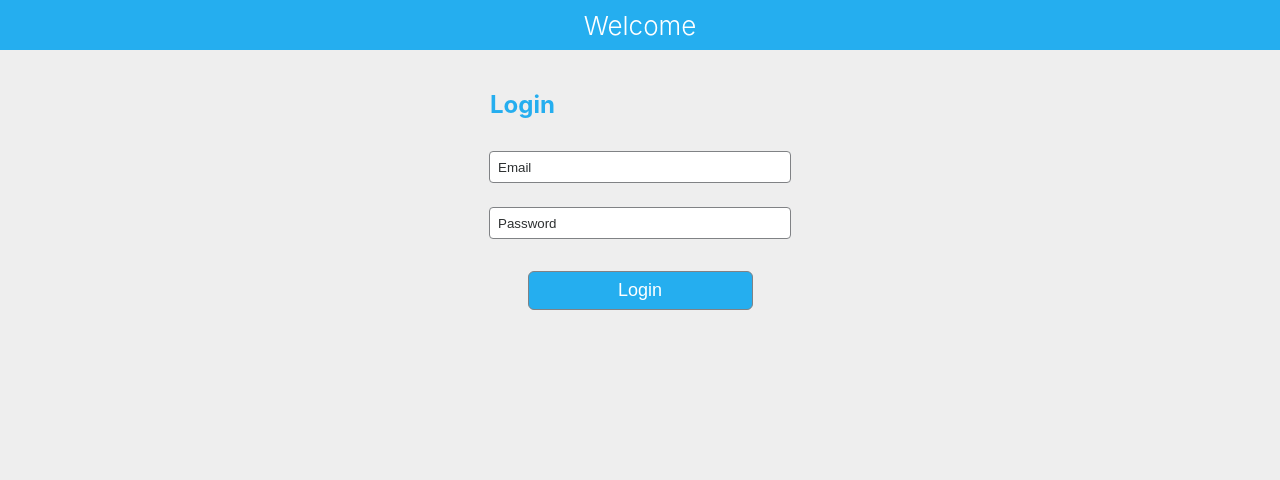
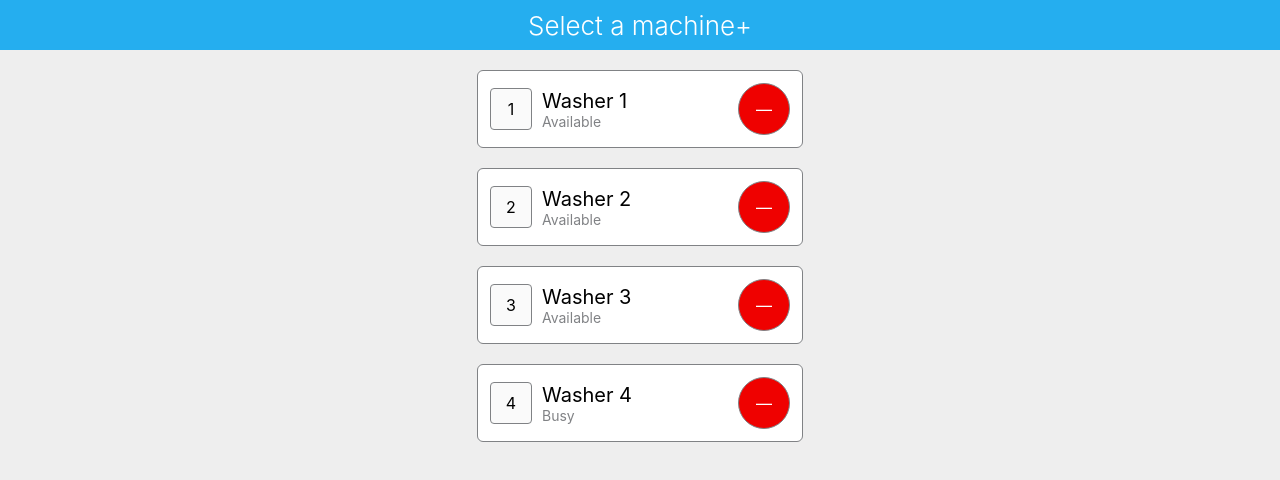
Before and after one commit to willchan8/payrange, a React (Create React App) app: page /dashboard in a window 1280 px wide. Shown: the top 480 px of the page. Built offline with nearby package versions, Linux system fonts and the light colour scheme.

Commit message:
Add routing and render item list

```diff
--- a/package.json
+++ b/package.json
@@ -6,6 +6,7 @@
     "@testing-library/jest-dom": "^4.2.4",
     "@testing-library/react": "^9.3.2",
     "@testing-library/user-event": "^7.1.2",
+    "history": "^5.0.0",
     "node-sass": "^4.14.1",
     "react": "^16.13.1",
     "react-dom": "^16.13.1",
--- a/src/components/App.js
+++ b/src/components/App.js
@@ -1,42 +1,19 @@
-import React, { useState } from 'react';
-import '../styles/App.scss';
+import React from 'react';
+import '../styles/main.scss';
+import { BrowserRouter as Router, Route, Switch } from 'react-router-dom';
+import Login from './Login';
+import Dashboard from './Dashboard';
 
-function App() {
-  const [email, setEmail] = useState('');
-  const [password, setPassword] = useState('');
 
-  const handleSubmit = (e) => {
-    e.preventDefault();
-    console.log(email, password);
-  }
-
-  return (
-    <div className="app">
-      <div className="header">
-        <div>Welcome</div>
-      </div>
-      <div className="body">
-        <div className="login-text">Login</div>
-        <form className="center" onSubmit={handleSubmit}>
-          <input
-            className="input-box"
-            type="email"
-            placeholder="Email"
-            value={email}
-            onChange={e => setEmail(e.target.value)}
-          />
-          <input
-            className="input-box"
-            type="password"
-            placeholder="Password"
-            value={password}
-            onChange={e => setPassword(e.target.value)}
-          />
-          <input className="login-button" type="submit" value="Login" />
-        </form>
-      </div>
-    </div>
-  );
-}
+const App = () => (
+  <Router>
+    <Switch>
+      <Route exact path="/">
+        <Login />
+      </Route>
+      <Route path="/dashboard" component={Dashboard} />
+    </Switch>
+  </Router>
+)
 
 export default App;
--- /dev/null
+++ b/src/components/Dashboard.js
@@ -0,0 +1,33 @@
+import React, { useState } from 'react';
+import listItems from '../data/listItems';
+
+function Dashboard() {
+  const [washers] = useState(listItems.devices);
+
+  return (
+    <div className="dashboard">
+      <div className="header">
+        <div>Select a machine</div>
+        <div className="add-item">+</div>
+      </div>
+      {washers.map((washer) =>
+        <div className="container">
+          <div className="left-col">
+            <div className="washer-id">
+              <div>{washer.id}</div>
+            </div>
+            <div className="text-col">
+              <div className="washer-text">{washer.label}</div>
+              <div className="available-text">{washer.status}</div>
+            </div>
+          </div>
+          <div className="circle">
+            <div>&mdash;</div>
+          </div>
+        </div>
+      )}
+    </div>
+  );
+}
+
+export default Dashboard;
--- /dev/null
+++ b/src/components/Login.js
@@ -0,0 +1,43 @@
+import React, { useState } from 'react';
+import { useHistory } from 'react-router-dom';
+
+function Login() {
+  const [email, setEmail] = useState('');
+  const [password, setPassword] = useState('');
+  let history = useHistory();
+
+  const handleSubmit = (e) => {
+    e.preventDefault();
+    history.push('/dashboard');
+  }
+
+  return (
+    <div className="app">
+      <div className="header">
+        <div>Welcome</div>
+      </div>
+      <div className="content">
+        <div className="login-text">Login</div>
+        <form className="center" onSubmit={handleSubmit}>
+          <input
+            className="input-box"
+            type="email"
+            placeholder="Email"
+            value={email}
+            onChange={e => setEmail(e.target.value)}
+          />
+          <input
+            className="input-box"
+            type="password"
+            placeholder="Password"
+            value={password}
+            onChange={e => setPassword(e.target.value)}
+          />
+          <input className="login-button" type="submit" value="Login" />
+        </form>
+      </div>
+    </div>
+  );
+}
+
+export default Login;
--- /dev/null
+++ b/src/data/listItems.js
@@ -0,0 +1,8 @@
+export default {
+  devices: [
+  { "id": "1", "label": "Washer 1", "status": "Available" },
+  { "id": "2", "label": "Washer 2", "status": "Available" },
+  { "id": "3", "label": "Washer 3", "status": "Available" },
+  { "id": "4", "label": "Washer 4", "status": "Busy" }
+  ]
+}
--- a/src/index.js
+++ b/src/index.js
@@ -1,11 +1,8 @@
 import React from 'react';
 import ReactDOM from 'react-dom';
-import './styles/index.scss';
 import App from './components/App';
 
 ReactDOM.render(
-  <React.StrictMode>
-    <App />
-  </React.StrictMode>,
+  <App />,
   document.getElementById('root')
 );
--- a/src/styles/App.scss
+++ /dev/null
@@ -1,78 +0,0 @@
-$background-color: #eeeeee;
-$row-color: #ffffff;
-$number-square-color: #fafafa;
-$delete-icon-color: #ef0100;
-$blue-color: 	#25aeef;
-$gray-color: #808285;
-$dark-color:	#2d3031;
-
-body {
-  background-color: $background-color;
-}
-
-.app {
-  display: flex;
-  flex-direction: column;
-  align-items: center;
-  justify-content: center;
-}
-
-.header {
-  background-color: $blue-color;
-  width: 100%;
-  height: 50px;
-  display: flex;
-  flex-direction: column;
-  align-items: center;
-  justify-content: center;
-  font-size: calc(10px + 2vmin);
-  font-weight: 300;
-  color: white;
-}
-
-.body {
-  padding: 20px 50px;
-  margin: auto;
-  width: 300px;
-}
-
-.center {
-  display: flex;
-  flex-direction: column;
-  align-items: center;
-  justify-content: center;
-}
-
-.login-text {
-  color: $blue-color;
-  font-size: 24px;
-  font-weight: 700;
-  padding: 20px 0;
-}
-
-.input-box {
-  border: solid 1px $gray-color;
-  border-radius: 4px;
-  height: 14px;
-  width: calc(100% - 16px);
-  margin: 12px;
-  padding: 8px;
-}
-
-::placeholder {
-  color: $dark-color;
-  font-weight: 500;
-}
-
-.login-button {
-  background: $blue-color;
-  color: white;
-  font-size: 18px;
-  outline: $blue-color;
-  width: 75%;
-  padding: 8px;
-  margin: 20px;
-  border: solid 1px $gray-color;
-  border-radius: 6px;
-  cursor: pointer;
-}
--- a/src/styles/index.scss
+++ /dev/null
@@ -1,13 +0,0 @@
-body {
-  margin: 0;
-  font-family: -apple-system, BlinkMacSystemFont, 'Segoe UI', 'Roboto', 'Oxygen',
-    'Ubuntu', 'Cantarell', 'Fira Sans', 'Droid Sans', 'Helvetica Neue',
-    sans-serif;
-  -webkit-font-smoothing: antialiased;
-  -moz-osx-font-smoothing: grayscale;
-}
-
-code {
-  font-family: source-code-pro, Menlo, Monaco, Consolas, 'Courier New',
-    monospace;
-}
--- /dev/null
+++ b/src/styles/main.scss
@@ -0,0 +1,145 @@
+$background-color: #eeeeee;
+$row-color: #ffffff;
+$number-square-color: #fafafa;
+$delete-icon-color: #ef0100;
+$blue-color: 	#25aeef;
+$gray-color: #808285;
+$dark-color:	#2d3031;
+
+code {
+  font-family: source-code-pro, Menlo, Monaco, Consolas, 'Courier New', monospace;
+}
+
+body {
+  background-color: $background-color;
+  margin: 0;
+  font-family: -apple-system, BlinkMacSystemFont, 'Segoe UI', 'Roboto', 'Oxygen',
+    'Ubuntu', 'Cantarell', 'Fira Sans', 'Droid Sans', 'Helvetica Neue',
+    sans-serif;
+  -webkit-font-smoothing: antialiased;
+  -moz-osx-font-smoothing: grayscale;
+}
+
+.app {
+  display: flex;
+  flex-direction: column;
+  align-items: center;
+  justify-content: center;
+}
+
+.header {
+  background-color: $blue-color;
+  width: 100%;
+  height: 50px;
+  display: flex;
+  flex-direction: row;
+  align-items: center;
+  justify-content: center;
+  font-size: calc(10px + 2vmin);
+  font-weight: 300;
+  color: white;
+}
+
+.add-item {
+}
+
+.content {
+  padding: 20px 50px;
+  margin: auto;
+  width: 300px;
+}
+
+.center {
+  display: flex;
+  flex-direction: column;
+  align-items: center;
+  justify-content: center;
+}
+
+.login-text {
+  color: $blue-color;
+  font-size: 24px;
+  font-weight: 700;
+  padding: 20px 0;
+}
+
+.input-box {
+  border: solid 1px $gray-color;
+  border-radius: 4px;
+  height: 14px;
+  width: calc(100% - 16px);
+  margin: 12px;
+  padding: 8px;
+}
+
+::placeholder {
+  color: $dark-color;
+  font-weight: 500;
+}
+
+.login-button {
+  background: $blue-color;
+  color: white;
+  font-size: 18px;
+  outline: $blue-color;
+  width: 75%;
+  padding: 8px;
+  margin: 20px;
+  border: solid 1px $gray-color;
+  border-radius: 6px;
+  cursor: pointer;
+}
+
+.container {
+  @extend .content;
+  display: flex;
+  flex-direction: row;
+  align-items: center;
+  justify-content: space-between;
+  background-color: white;
+  padding: 12px;
+  margin: 20px auto;
+  border: solid 1px $gray-color;
+  border-radius: 6px;
+}
+
+.left-col {
+  display: flex;
+  flex-direction: row;
+  align-items: center;
+}
+
+.washer-id {
+  @extend .center;
+  width: 40px;
+  height: 40px;
+  border: solid 1px $gray-color;
+  border-radius: 4px;
+  background-color: $number-square-color;
+}
+
+.text-col {
+  margin: 0px 10px;
+}
+
+.washer-text {
+  font-size: 20px;
+}
+
+.available-text {
+  font-size: 14px;
+  color: $gray-color;
+}
+
+.circle {
+  border: solid 1px $gray-color;
+  border-radius: 50%;
+  width: 50px;
+  height: 50px;
+  background-color: $delete-icon-color;
+  color: white;
+  display: flex;
+  justify-content: center;
+  align-items: center;
+  cursor: pointer;
+}
```
Also changed, not shown: 1 other file (tests, documents, lock files or other folders).
